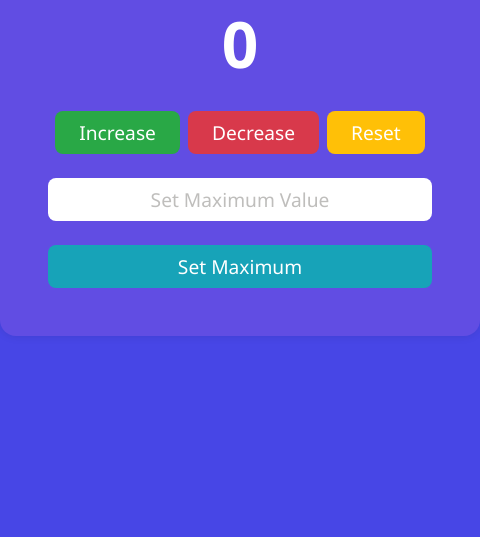
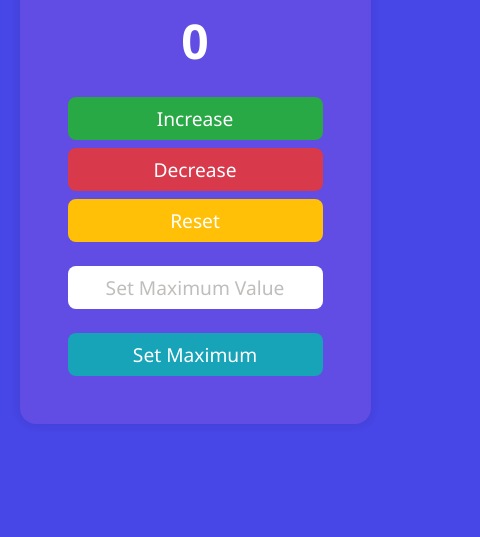
Before and after one commit to Abdalluh28/JS_Tasks, a plain HTML site: page 1_counter/index.html in a window 390 px wide. Shown: the part 307-844 px from the top of the page, 480 px wide, since content can reach past the window. Drawn offline with Linux system fonts and the light colour scheme.

Commit message:
1-counter edit responsiveness

```diff
--- a/1_counter/style.css
+++ b/1_counter/style.css
@@ -27,7 +27,8 @@ body {
 
 .container {
     background-color: var(--bg-color);
-    width: 30rem;
+    width: 90%;
+    max-width: 30rem;
     padding: 3rem;
     border-radius: 1rem;
     box-shadow: 0 0 10px rgba(0, 0, 0, 0.1);
@@ -37,12 +38,12 @@ body {
     justify-content: center;
     gap: 1.5rem;
     color: #fff;
-    font-size: 1.5rem;
+    font-size: clamp(3rem, 10vw, 4rem);
 }
 
 
 .counter {
-    font-size: 4rem;
+    font-size: clamp(3rem, 10vw, 4rem);
     font-weight: bold;
 }
 
@@ -61,7 +62,9 @@ body {
     font-size: 1.2rem;
     cursor: pointer;
     transition: all 0.2s ease-in-out;
+    flex: 1 1 8rem;
 }
+
 .btns button:hover {
     transform: scale(1.05);
     box-shadow: 0 0 10px rgba(0, 0, 0, 0.2);
```
